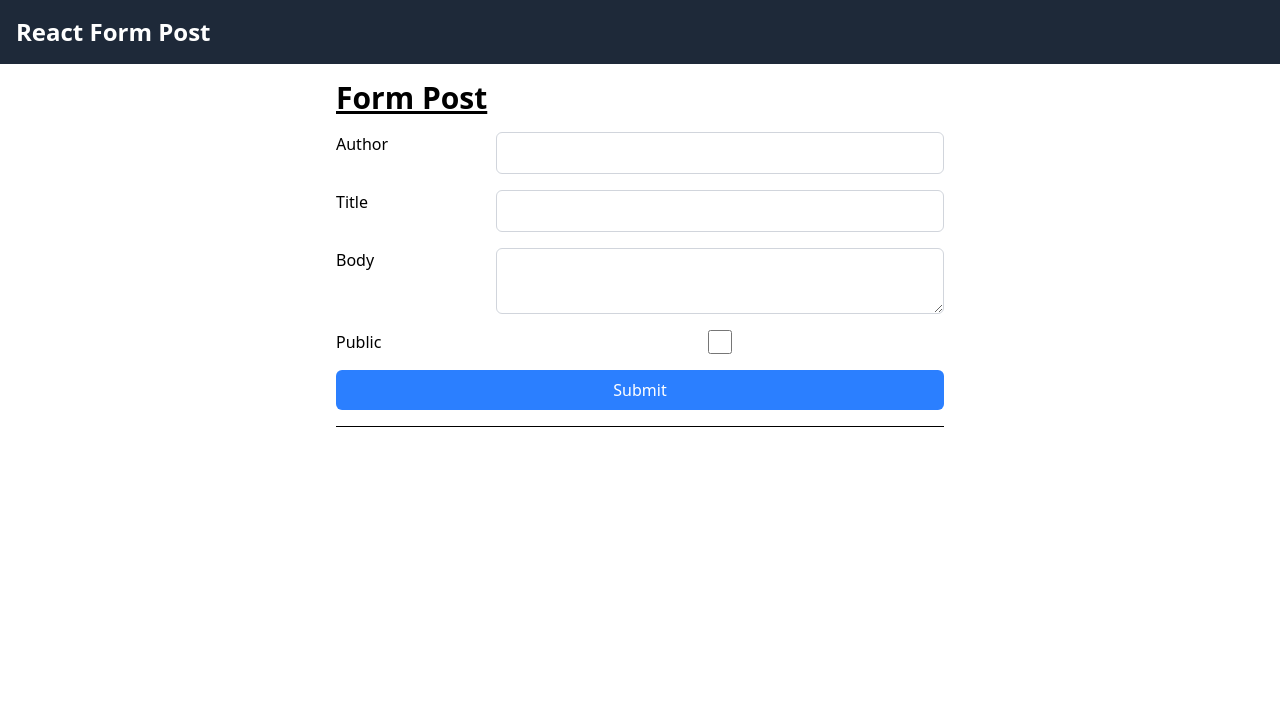
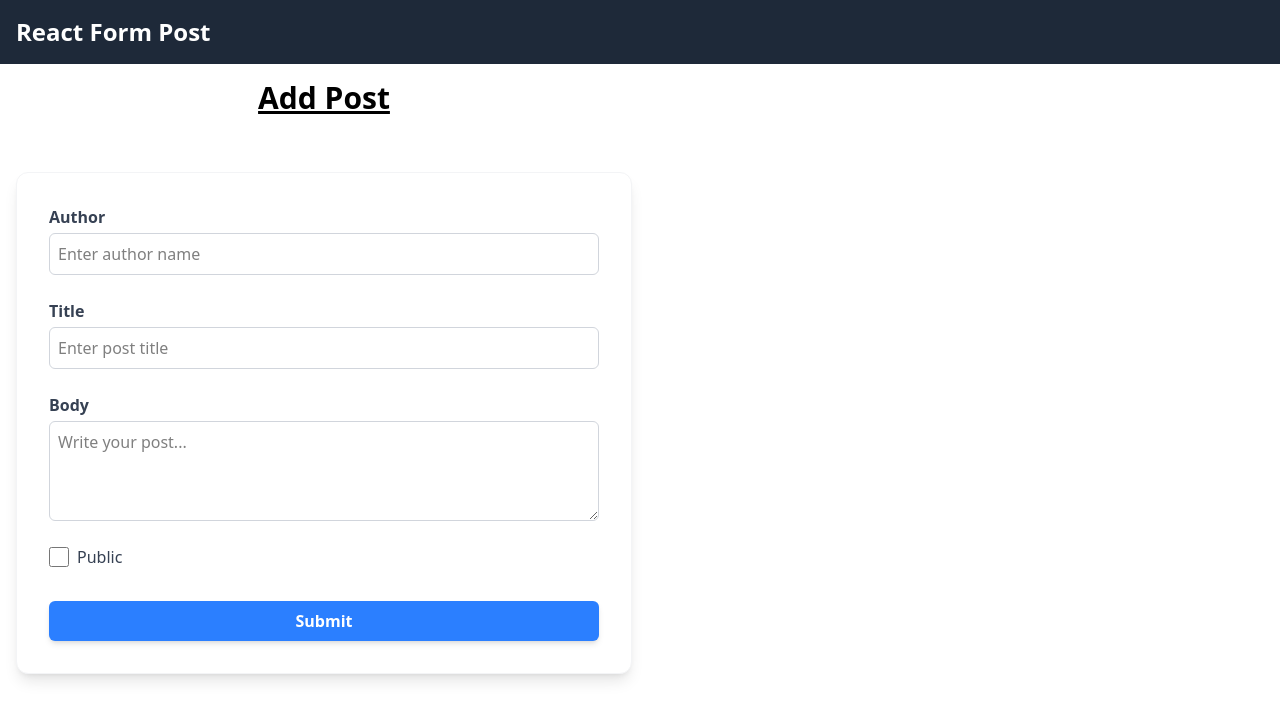
Before and after one commit to thomasraimondi/react-post-form, a React (Vite) app: page / in a window 1280 px wide. Shown: the top 720 px of the page. Built offline with nearby package versions, Linux system fonts and the light colour scheme.

Commit message:
add style to Form and post component

```diff
--- a/src/App.jsx
+++ b/src/App.jsx
@@ -32,11 +32,13 @@ function App() {
   return (
     <>
       <Header />
-      <div className="container w-1/2 mx-auto p-4">
-        <h1 className="text-3xl font-bold underline">Form Post</h1>
-        <PostForm formInitialState={formInitialState} handleSubmit={storePost} />
-        <hr className="my-4" />
-        {isLoading ? <span className="text-center text-2xl font-bold text-gray-500">Loading...</span> : post && <CardPost post={post} />}
+      <div className="container min-w-1/2 mx-auto p-4">
+        <div className="flex gap-4 w-full">
+          <div className="flex flex-col gap-4 w-1/2">
+            <PostForm formInitialState={formInitialState} handleSubmit={storePost} />
+          </div>
+          <div className="flex flex-col gap-4 w-1/2">{isLoading ? <span className="text-center text-2xl font-bold text-gray-500">Loading...</span> : post && <CardPost post={post} />}</div>
+        </div>
       </div>
     </>
   );
--- a/src/components/post/CardPost.jsx
+++ b/src/components/post/CardPost.jsx
@@ -1,11 +1,25 @@
 export default function CardPost({ post }) {
   return (
-    <div className="card">
-      <h2>Title: {post.title}</h2>
-      <p>id: {post.id}</p>
-      <p>Body: {post.body}</p>
-      <p>Author: {post.author}</p>
-      <p>Public: {post.public ? "public" : "private"}</p>
-    </div>
+    <>
+      <h1 className="text-3xl font-bold underline text-center">Post</h1>
+
+      <div className="card bg-white border border-gray-200 rounded-2xl shadow-md hover:shadow-xl transition-shadow duration-300 p-4 max-w-md mt-10 w-full">
+        <div className="card-header flex justify-between items-center border-b border-gray-100 pb-2 mb-2">
+          <h2 className="card-title text-2xl font-extrabold text-gray-800 tracking-tight">{post.title}</h2>
+          <span className="card-id text-xs font-semibold bg-blue-100 text-blue-700 px-2 py-1 rounded-full">#{post.id}</span>
+        </div>
+        <div className="card-body mb-3">
+          <p className="text-base text-gray-700 leading-relaxed">{post.body}</p>
+        </div>
+        <div className="card-footer flex justify-between items-center pt-2 border-t border-gray-100">
+          <span className="card-author text-xs text-gray-500">
+            post by: <span className="font-medium text-gray-700">{post.author}</span>
+          </span>
+          <span className={`card-public text-xs font-semibold px-2 py-1 rounded-full ${post.public ? "bg-green-100 text-green-700" : "bg-red-100 text-red-700"}`}>
+            {post.public ? "public" : "private"}
+          </span>
+        </div>
+      </div>
+    </>
   );
 }
--- a/src/components/post/PostForm.jsx
+++ b/src/components/post/PostForm.jsx
@@ -17,34 +17,75 @@ export default function PostForm({ formInitialState, handleSubmit }) {
   };
 
   return (
-    <form className="flex flex-col gap-4 mt-4">
-      <div className="flex gap-2">
-        <label className="w-1/4" htmlFor="author">
+    <>
+      <h1 className="text-3xl font-bold underline text-center">Add Post</h1>
+      <div className="w-full mt-10 bg-white shadow-lg rounded-xl p-8 border border-gray-100">
+        <form className="flex flex-col gap-6" onSubmit={handleFormSubmit}>
+          <div className="flex flex-col gap-1">
+            <label className="text-gray-700 font-semibold" htmlFor="author">
               Author
             </label>
-        <input value={formData.author} onChange={handleChange} className="border border-gray-300 rounded-md p-2 grow" type="text" id="author" name="author" />
+            <input
+              value={formData.author}
+              onChange={handleChange}
+              className="border border-gray-300 rounded-md p-2 focus:outline-none focus:ring-2 focus:ring-blue-400 transition"
+              type="text"
+              id="author"
+              name="author"
+              placeholder="Enter author name"
+              autoComplete="off"
+              required
+            />
           </div>
-      <div className="flex gap-2">
-        <label className="w-1/4" htmlFor="title">
+          <div className="flex flex-col gap-1">
+            <label className="text-gray-700 font-semibold" htmlFor="title">
               Title
             </label>
-        <input value={formData.title} onChange={handleChange} className="border border-gray-300 rounded-md p-2 grow" type="text" id="title" name="title" />
+            <input
+              value={formData.title}
+              onChange={handleChange}
+              className="border border-gray-300 rounded-md p-2 focus:outline-none focus:ring-2 focus:ring-blue-400 transition"
+              type="text"
+              id="title"
+              name="title"
+              placeholder="Enter post title"
+              autoComplete="off"
+              required
+            />
           </div>
-      <div className="flex gap-2">
-        <label className="w-1/4" htmlFor="body">
+          <div className="flex flex-col gap-1">
+            <label className="text-gray-700 font-semibold" htmlFor="body">
               Body
             </label>
-        <textarea value={formData.body} onChange={handleChange} name="body" className="border border-gray-300 rounded-md p-2 grow" type="text-area" id="body" />
+            <textarea
+              value={formData.body}
+              onChange={handleChange}
+              name="body"
+              className="border border-gray-300 rounded-md p-2 min-h-[100px] focus:outline-none focus:ring-2 focus:ring-blue-400 transition"
+              id="body"
+              placeholder="Write your post..."
+              required
+            />
           </div>
-      <div className="flex gap-2">
-        <label className="w-1/4" htmlFor="public">
+          <div className="flex items-center gap-2">
+            <input
+              checked={formData.public}
+              onChange={handleChange}
+              className="accent-blue-500 w-5 h-5 rounded focus:ring-2 focus:ring-blue-400 transition"
+              type="checkbox"
+              id="public"
+              name="public"
+              required
+            />
+            <label className="text-gray-700 select-none cursor-pointer" htmlFor="public">
               Public
             </label>
-        <input value={formData.public} onChange={handleChange} className="border border-gray-300 rounded-md p-2 grow" type="checkbox" id="public" name="public" />
           </div>
-      <button onClick={handleFormSubmit} type="submit" className="bg-blue-500 text-white p-2 rounded-md">
+          <button type="submit" className="bg-blue-500 hover:bg-blue-600 transition text-white p-2 rounded-md font-semibold shadow-md mt-2 focus:outline-none focus:ring-2 focus:ring-blue-400">
             Submit
           </button>
         </form>
+      </div>
+    </>
   );
 }
```
Lines whose indentation alone changed are shown as unchanged.
